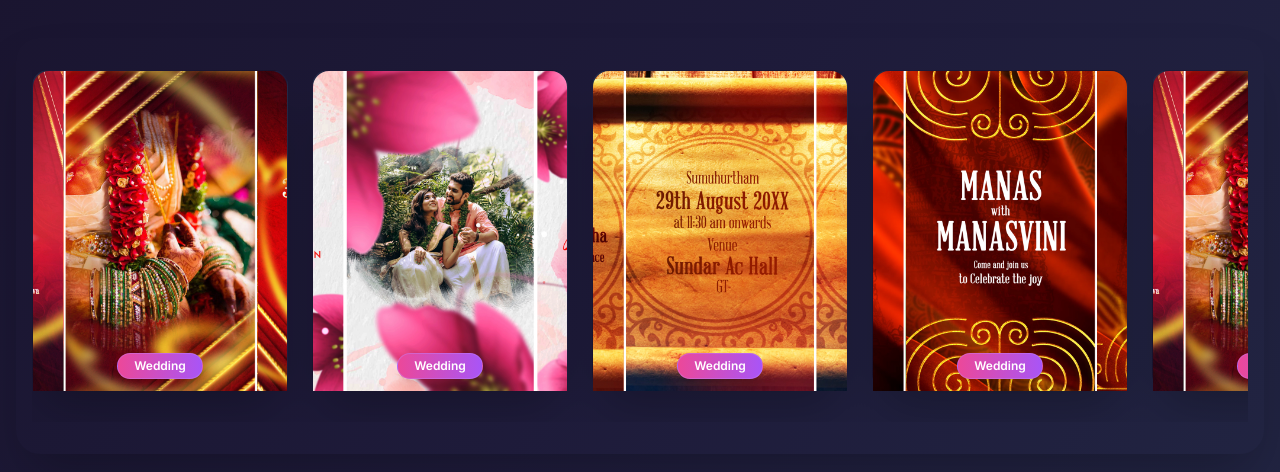
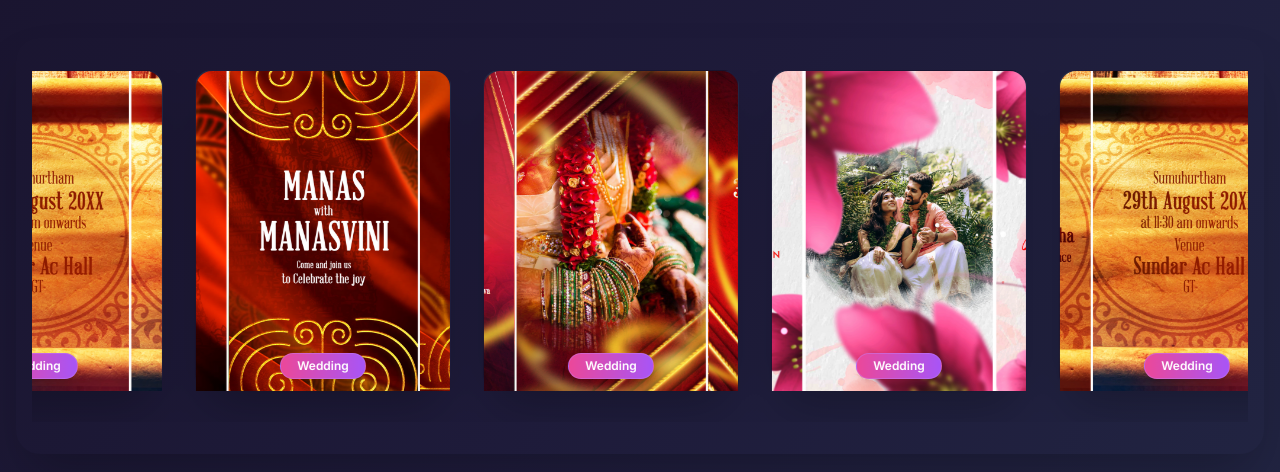
Before and after one commit to vrinvites2020/stockimages, a Next.js app: page / in a window 1280 px wide. Shown: the part 563-1035 px from the top of the page. Built offline with nearby package versions, Linux system fonts and the light colour scheme; no server answers.

Commit message:
carousel changes

```diff
--- a/src/components/Carousel.tsx
+++ b/src/components/Carousel.tsx
@@ -1,4 +1,4 @@
-import React, { useState, useMemo, useRef, useEffect } from 'react';
+import React, { useState, useMemo, useRef } from 'react';
 import CarouselCard from './CarouselCard';
 import { carouselCardsData } from '../data/carouselcardsdata';
 
@@ -7,127 +7,15 @@ interface CarouselProps {
 }
 
 const Carousel: React.FC<CarouselProps> = ({ onCategorySelect }) => {
-  // Show all assets, not just one per category
   const displayAssets = useMemo(() => {
-    return [...carouselCardsData.slice(-2), ...carouselCardsData, ...carouselCardsData.slice(0, 2)];
+    return [...carouselCardsData, ...carouselCardsData, ...carouselCardsData];
   }, []);
 
-  // Scrollable carousel logic
   const scrollRef = useRef<HTMLDivElement>(null);
   const [selectedIdx, setSelectedIdx] = useState<number | null>(null);
   const [hoveredIdx, setHoveredIdx] = useState<number | null>(null);
-  const [scrolling, setScrolling] = useState(true);
 
-  // Auto-scroll logic with infinite loop
-  useEffect(() => {
-    if (hoveredIdx === null && scrollRef.current && scrolling) {
-      const scrollContainer = scrollRef.current;
-      const cardWidth = 296; // width(264) + gap(32)
-      let animationFrameId: number;
-      let lastTimestamp: number;
-
-      const animate = (timestamp: number) => {
-        if (!lastTimestamp) lastTimestamp = timestamp;
-        const delta = timestamp - lastTimestamp;
-        lastTimestamp = timestamp;
-
-        if (scrollContainer) {
-          const currentScroll = scrollContainer.scrollLeft;
-          scrollContainer.scrollLeft += (delta * 0.05); // Smoother speed based on frame time
-
-          // Check if we need to loop
-          const maxScroll = scrollContainer.scrollWidth - scrollContainer.clientWidth;
-          if (currentScroll >= maxScroll - 1) {
-            scrollContainer.scrollLeft = cardWidth * 2;
-            lastTimestamp = timestamp;
-          }
-        }
-        animationFrameId = requestAnimationFrame(animate);
-      };
-
-      animationFrameId = requestAnimationFrame(animate);
-      return () => {
-        if (animationFrameId) {
-          cancelAnimationFrame(animationFrameId);
-        }
-      };
-    }
-  }, [hoveredIdx, scrolling]);
-
-  // Handle scroll snap and infinite loop
-  const handleScroll = () => {
-    if (!isDown && scrollRef.current) {
-      const scrollContainer = scrollRef.current;
-      const currentScroll = scrollContainer.scrollLeft;
-      const maxScroll = scrollContainer.scrollWidth - scrollContainer.clientWidth;
-      const cardWidth = 296; // width(264) + gap(32)
-      // If at the end, jump to the start of the real cards
-      if (currentScroll >= maxScroll - 1) {
-        scrollContainer.scrollLeft = cardWidth * 2;
-      } else if (currentScroll <= 0) {
-        // If at the start, jump to the end of the real cards
-        scrollContainer.scrollLeft = maxScroll - cardWidth * 2;
-      }
-    }
-  };
-
-  // Touch drag state for mobile
-  const touchState = useRef({ isDown: false, startX: 0, scrollLeft: 0 });
-
-  // Drag/scroll navigation (mouse)
-  let isDown = false;
-  let startX = 0;
-  let scrollLeft = 0;
-
-  const handleMouseDown = (e: React.MouseEvent<HTMLDivElement>) => {
-    isDown = true;
-    setScrolling(false);
-    startX = e.pageX - (scrollRef.current?.offsetLeft || 0);
-    scrollLeft = scrollRef.current?.scrollLeft || 0;
-    document.body.style.cursor = 'grabbing';
-  };
-
-  const handleMouseLeave = () => {
-    isDown = false;
-    setScrolling(true);
-    document.body.style.cursor = '';
-  };
-
-  const handleMouseUp = () => {
-    isDown = false;
-    setScrolling(true);
-    document.body.style.cursor = '';
-  };
-
-  const handleMouseMove = (e: React.MouseEvent<HTMLDivElement>) => {
-    if (!isDown) return;
-    e.preventDefault();
-    const x = e.pageX - (scrollRef.current?.offsetLeft || 0);
-    const walk = (x - startX) * 1.5;
-    if (scrollRef.current) scrollRef.current.scrollLeft = scrollLeft - walk;
-  };
-
-  // Touch drag/scroll navigation for mobile
-  const handleTouchStart = (e: React.TouchEvent<HTMLDivElement>) => {
-    touchState.current.isDown = true;
-    setScrolling(false);
-    touchState.current.startX = e.touches[0].pageX - (scrollRef.current?.offsetLeft || 0);
-    touchState.current.scrollLeft = scrollRef.current?.scrollLeft || 0;
-  };
-
-  const handleTouchEnd = () => {
-    touchState.current.isDown = false;
-    setScrolling(true);
-  };
-
-  const handleTouchMove = (e: React.TouchEvent<HTMLDivElement>) => {
-    if (!touchState.current.isDown) return;
-    const x = e.touches[0].pageX - (scrollRef.current?.offsetLeft || 0);
-    const walk = (x - touchState.current.startX) * 1.5;
-    if (scrollRef.current) scrollRef.current.scrollLeft = touchState.current.scrollLeft - walk;
-  };
-
-  // Ripple effect for click
+  // Handle card click
   const handleCardClick = (idx: number, category: string, e: React.MouseEvent<HTMLDivElement>) => {
     setSelectedIdx(idx);
     onCategorySelect(category);
@@ -147,24 +35,13 @@ const Carousel: React.FC<CarouselProps> = ({ onCategorySelect }) => {
       <div className="relative w-full max-w-7xl mx-auto px-4 flex items-center justify-center rounded-3xl shadow-2xl py-8 overflow-hidden">
         <div
           ref={scrollRef}
-          className="flex gap-6 overflow-x-auto scrollbar-hide snap-none cursor-grab relative"
+          className="flex gap-6 overflow-x-auto scrollbar-hide cursor-grab relative carousel-container"
           style={{
-            scrollBehavior: 'auto',
             minHeight: '22rem',
             WebkitOverflowScrolling: 'touch'
           }}
-          onScroll={handleScroll}
-          onMouseDown={handleMouseDown}
-          onMouseLeave={() => {
-            handleMouseLeave();
-            setHoveredIdx(null);
-          }}
-          onMouseUp={handleMouseUp}
-          onMouseMove={handleMouseMove}
-          onTouchStart={handleTouchStart}
-          onTouchEnd={handleTouchEnd}
-          onTouchMove={handleTouchMove}
         >
+          <div className="carousel-track">
             {displayAssets.map((asset, idx) => (
               <CarouselCard
                 key={`${asset.imageUrl}-${idx}`}
@@ -179,6 +56,7 @@ const Carousel: React.FC<CarouselProps> = ({ onCategorySelect }) => {
             ))}
           </div>
         </div>
+      </div>
       <style>{`
         .scrollbar-hide::-webkit-scrollbar { display: none; }
         .scrollbar-hide { -ms-overflow-style: none; scrollbar-width: none; }
@@ -188,6 +66,27 @@ const Carousel: React.FC<CarouselProps> = ({ onCategorySelect }) => {
         .animate-ripple {
           animation: ripple 0.5s linear;
         }
+        .carousel-container {
+          position: relative;
+          overflow: hidden;
+        }
+        .carousel-track {
+          display: flex;
+          animation: scroll 60s linear infinite;
+          width: fit-content;
+          gap: 32px;
+        }
+        .carousel-container:hover .carousel-track {
+          animation-play-state: paused;
+        }
+        @keyframes scroll {
+          0% {
+            transform: translateX(0);
+          }
+          100% {
+            transform: translateX(calc(-328px * ${carouselCardsData.length}));
+          }
+        }
       `}</style>
     </section>
   );
```
Lines whose indentation alone changed are shown as unchanged.
